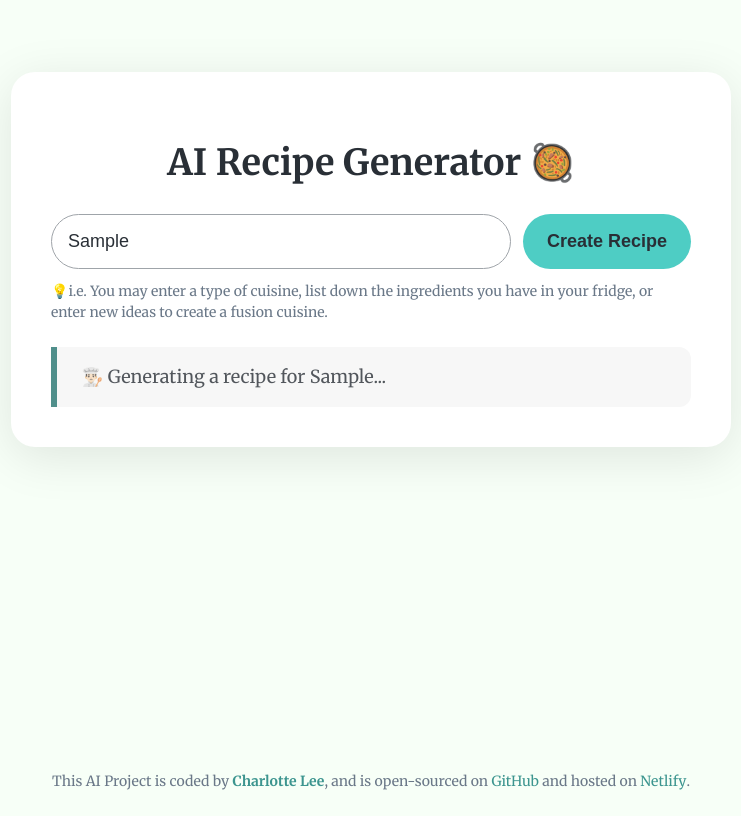
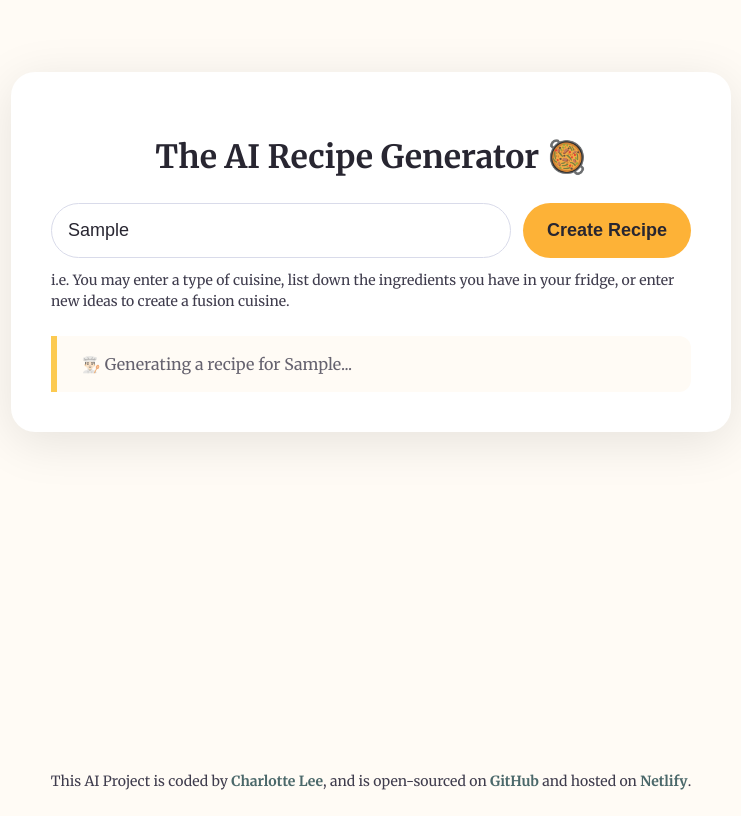
Before and after one commit to charluxd/recipe-generator, a plain HTML site: page index.html in a window 1280 px wide. Both pictures are taken after typing "Sample" into the empty fields and a click on the input "Create Recipe". Shown: the whole page, without its empty margins (269-1010 px from the left). Drawn offline with nearby package versions, Linux system fonts and the light colour scheme; no server answers.

Commit message:
UI update
Update branding and color scheme.

```diff
--- a/index.html
+++ b/index.html
@@ -31,8 +31,9 @@
   </head>
 
   <body>
+    <header></header>
     <main class="container">
-      <h1>AI Recipe Generator 🥘</h1>
+      <h1>The AI Recipe Generator 🥘</h1>
 
       <section>
         <form id="recipe-form">
@@ -48,8 +49,10 @@
           <input type="submit" value="Create Recipe" class="submit-button" />
         </form>
         <div class="hints">
-          💡i.e. You may enter a type of cuisine, list down the ingredients you
-          have in your fridge, or enter new ideas to create a fusion cuisine.
+          <span>
+            i.e. You may enter a type of cuisine, list down the ingredients you
+            have in your fridge, or enter new ideas to create a fusion cuisine.
+          </span>
         </div>
       </section>
 
@@ -63,10 +66,12 @@
         ><strong>Charlotte Lee</strong></a
       >, and is open-sourced on
       <a href="https://github.com/charlx99/recipe-generator" target="_blank"
-        >GitHub</a
+        ><strong>GitHub</strong></a
       >
       and hosted on
-      <a href="https://ai-recipe-gen.netlify.app/" target="_blank">Netlify</a>.
+      <a href="https://ai-recipe-gen.netlify.app/" target="_blank"
+        ><strong>Netlify</strong></a
+      >.
     </footer>
     <script src="script.js"></script>
   </body>
--- a/script.js
+++ b/script.js
@@ -13,7 +13,7 @@ function generateRecipe(event) {
   let apiKey = "ca80fb7d3o48t3c14460b13a3d83ca48";
   let prompt = `User instructions: Generate a recipe for ${instructionInput.value}`;
   let context =
-    "You are a renowned chef who knows all the recipes around the world. Follow the user instructions clearly to generate a recipe. First, write the 'title' of the recipe inside a <h2> element. Secondly, summarize the 'cooking duration' and 'serving size' inside a standard <p> element. Thirdly, begin with the 'Ingredients' header inside a <h3> element, list the required ingredients in bullet point symbol, and separate each line item with a <br/>. Next, begin with the 'Instructions' header inside a <h3> element, list the recipe step-by-step in numbered list format, and separate each step with a <br/>. Lastly, sign off the recipe with 'SheCodes AI Recipe' inside an <em> element at the end of the recipe after a <br/>.";
+    "You are a renowned chef who knows all the recipes around the world. Follow the user instructions clearly to generate a recipe. First, write the 'title' of the recipe inside a <h2> element. Secondly, summarize the 'cooking duration' and 'serving size' inside a standard <p> element. Thirdly, begin with the 'Ingredients' header inside a <h3> element, list the required ingredients in bullet point symbol, and separate each line item with a <br/>. Next, begin with the 'Instructions' header inside a <h3> element, list the recipe step-by-step in numbered list format, and separate each step with a <br/>. Lastly, sign off the recipe with 'The Connoisseur AI Recipe' inside an <em> element at the end of the recipe after a <br/>.";
   let apiUrl = `https://api.shecodes.io/ai/v1/generate?prompt=${prompt}&context=${context}&key=${apiKey}`;
 
   let recipeElement = document.querySelector("#recipe");
--- a/styles.css
+++ b/styles.css
@@ -1,13 +1,32 @@
+:root {
+  --primary-color-1: #fdb237;
+  --primary-color-2: #4b686a;
+  --secondary-color: #fcca51;
+  --light-color-1: #faf8f4;
+  --light-color-2: #d9dbea;
+  --light-color-3: #a3a0b5;
+  --dark-color-1: #282631;
+  --dark-color-2: #3f3c4d;
+  --dark-color-3: #6d6987;
+  --background-color: #fffbf5;
+}
+
 body {
-  font-size: 18px;
+  font-size: 16px;
   font-family: "Merriweather", serif;
   line-height: 1.5;
   text-align: left;
-  background-color: #f7fff7;
-  color: #292f36;
+  background-color: var(--background-color);
+  color: var(--dark-color-2);
   min-height: 100vh;
   display: flex;
   flex-direction: column;
+}
+
+h1,
+h2,
+h3 {
+  color: var(--dark-color-1);
 }
 
 h1 {
@@ -44,20 +63,24 @@ form {
   padding: 0 0 12px 0;
 }
 
+.hints img {
+  width: 40px;
+}
+
 .instructions {
   padding: 16px;
-  border: 1px solid #9fa4a9;
+  border: 1px solid var(--light-color-2);
   border-radius: 48px;
   font-size: 18px;
   width: 80%;
-  color: #292f36;
+  color: var(--dark-color-1);
 }
 
 .submit-button {
   font-size: 18px;
   font-weight: 600;
-  color: #292f36;
-  background-color: #4ecdc4;
+  color: var(--dark-color-1);
+  background-color: var(--primary-color-1);
   border-radius: 48px;
   border: none;
   padding: 16px 24px;
@@ -70,20 +93,20 @@ form {
 
 .recipe {
   line-height: 2;
-  background-color: #f7f7f7;
-  border-left: 6px solid #508f8b;
+  background-color: var(--background-color);
+  border-left: 6px solid var(--secondary-color);
   border-radius: 0 12px 12px 0;
   padding: 12px 24px;
 }
 
 em {
-  color: #508f8b;
+  color: var(--dark-color-3);
   margin-top: 24px;
 }
 
 .hints {
   font-size: 14px;
-  color: #6a7888;
+  color: var(--dark-color-2);
   padding-bottom: 24px;
 }
 
@@ -104,14 +127,14 @@ em {
 
 footer {
   font-size: 14px;
-  color: #6a7888;
+  color: var(--dark-color-2);
   text-align: center;
   margin-top: auto;
   padding-bottom: 16px;
 }
 
 a {
-  color: #3c958f;
+  color: var(--primary-color-2);
   text-decoration: none;
   font-weight: 500;
 }
```
Also changed, not shown: images/light-bulb.svg (added).
